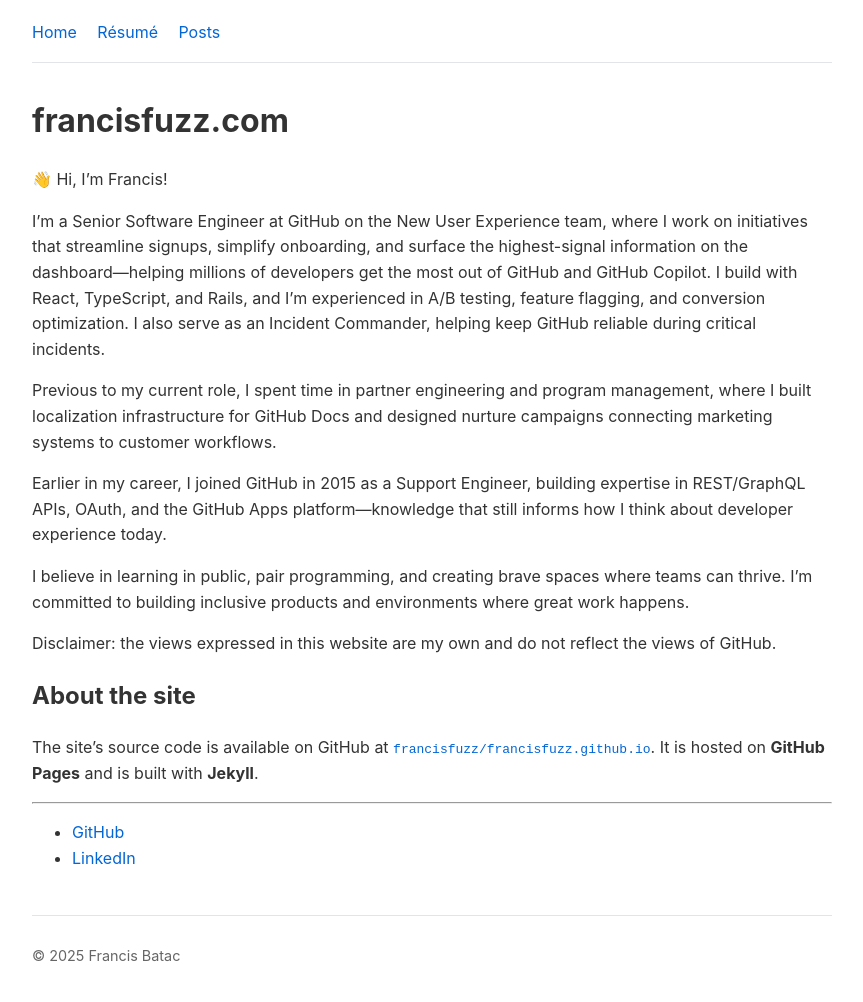
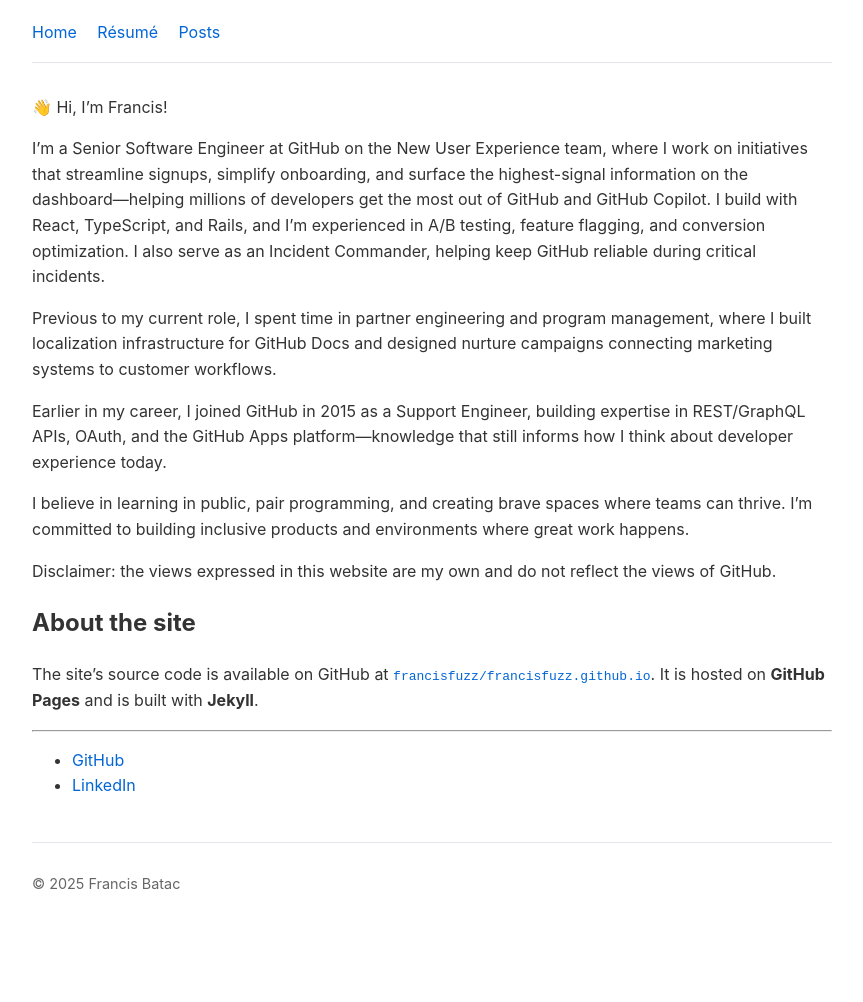
Before and after one commit to francisfuzz/dotcom, a Jekyll site: the page built from index.md, in a window 1280 px wide. Shown: the whole page, without its empty margins (208-1071 px from the left). Built offline with Jekyll 4.4.1, drawn with Linux system fonts in a browser that asks for light colours; after the commit the page ends 929 px from its top, so only the background shows below that.

Commit message:
fix: nit, section del

```diff
--- a/index.md
+++ b/index.md
@@ -3,8 +3,6 @@ layout: default
 title: About
 date: 2025-12-13
 ---
-
-# francisfuzz.com
 
 👋 Hi, I'm Francis!
 
```
